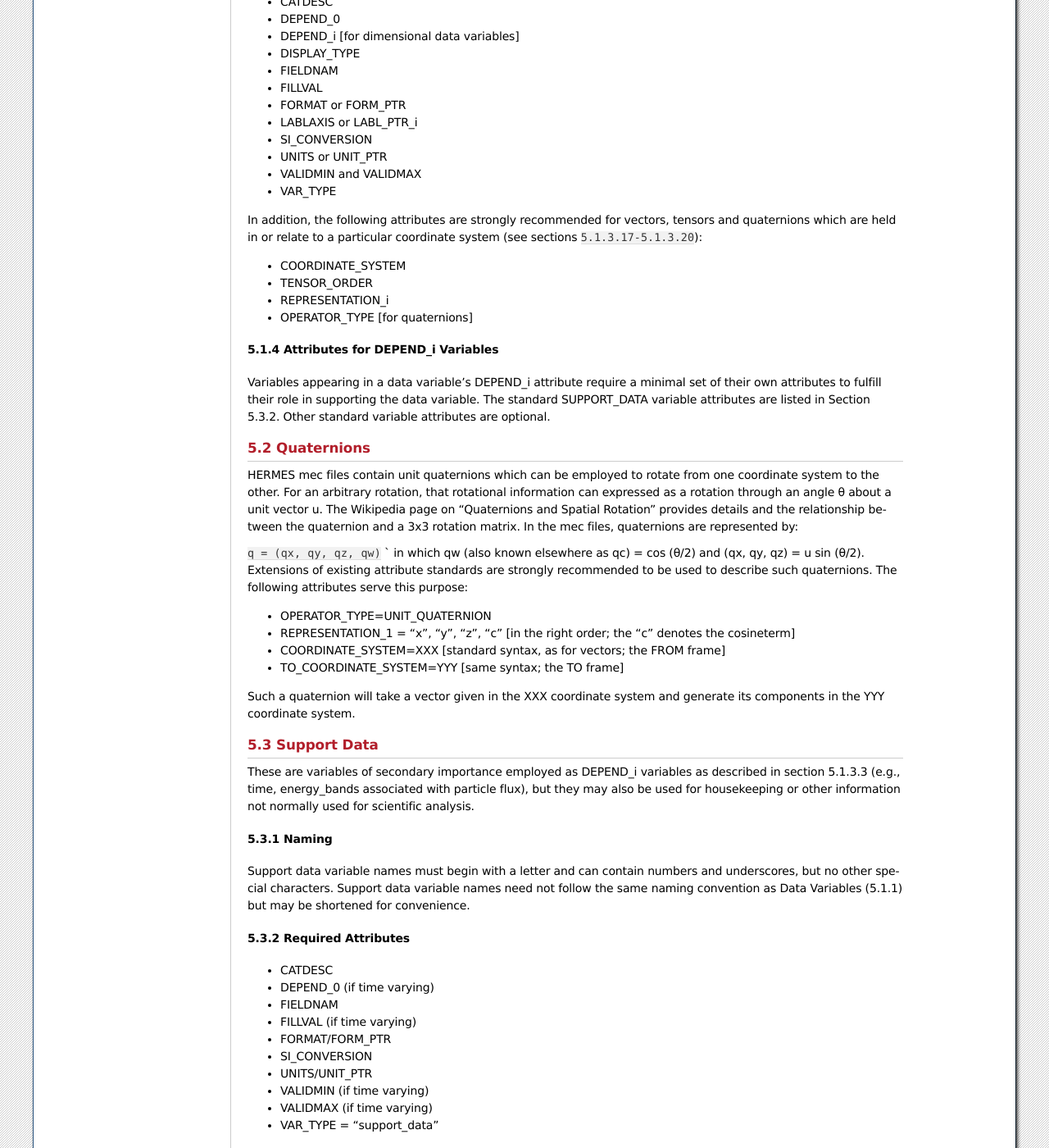
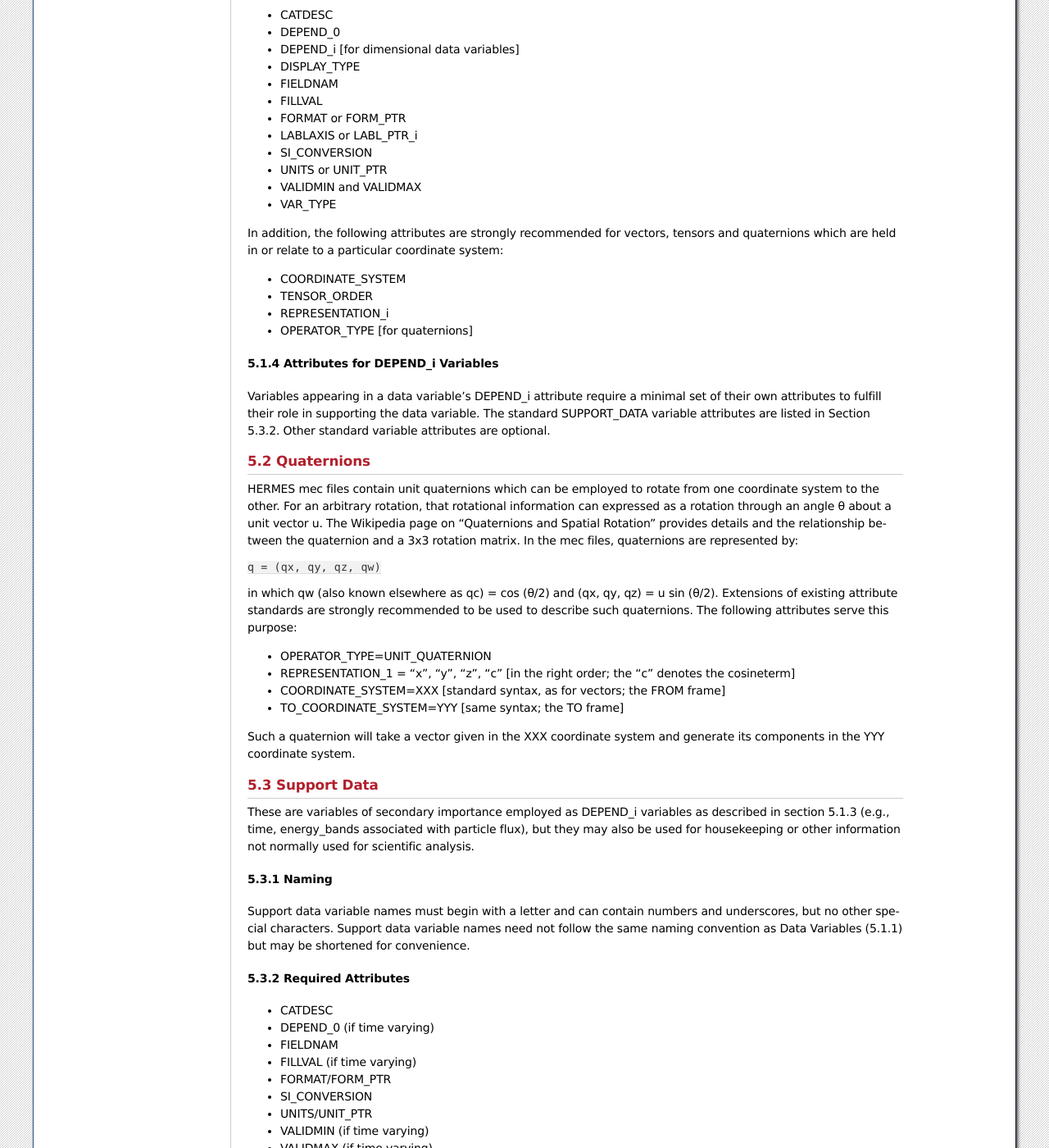
Before and after one commit to HERMES-SOC/hermes_core, a Sphinx documentation site: the page built from docs/user-guide/cdf_format_guide.rst, in a window 1280 px wide and 1400 px high, scrolled down 6231 px. Shown: the whole window at 82% size. Built offline with Sphinx 7.4.7, drawn with Linux system fonts in a browser that asks for light colours; the version number could not be read and is left out; some of the changed text lies outside the part shown.

Commit message:
Formatting Fixes

```diff
--- a/docs/user-guide/cdf_format_guide.rst
+++ b/docs/user-guide/cdf_format_guide.rst
@@ -293,6 +293,7 @@ recommended that variable names employ further fields, qualifiers and informatio
 designed to identify unambiguously the nature of the variable, instrument mode and data
 processing level, with sufficient detail to lead the user to the unique source file which
 contains the variable. It is recommended that these follow the order shown below.
+
 * `scId_instrumentId_paramName[_coordSys][_paramQualifier][_subModeLevel][_mode][_dataLevel]`
 
 where the required fields are described in Table 5-1 and the optional fields are described
@@ -413,8 +414,7 @@ Data variables require the following attributes:
 * VAR_TYPE
 
 In addition, the following attributes are strongly recommended for vectors, tensors and
-quaternions which are held in or relate to a particular coordinate system (see sections
-``5.1.3.17-5.1.3.20``):
+quaternions which are held in or relate to a particular coordinate system:
 
 * COORDINATE_SYSTEM
 * TENSOR_ORDER
@@ -441,7 +441,7 @@ expressed as a rotation through an angle θ about a unit vector u. The Wikipedia
 quaternion and a 3x3 rotation matrix. In the mec files, quaternions are represented by:
 
 ``q = (qx, qy, qz, qw)``
-`
+
 in which qw (also known elsewhere as qc) = cos (θ/2) and (qx, qy, qz) = u sin (θ/2).
 Extensions of existing attribute standards are strongly recommended to be used to
 describe such quaternions. The following attributes serve this purpose:
@@ -459,7 +459,7 @@ components in the YYY coordinate system.
 --------------------------------------
 
 These are variables of secondary importance employed as DEPEND_i variables as
-described in section 5.1.3.3 (e.g., time, energy_bands associated with particle flux), but
+described in section 5.1.3 (e.g., time, energy_bands associated with particle flux), but
 they may also be used for housekeeping or other information not normally used for
 scientific analysis.
 
```
